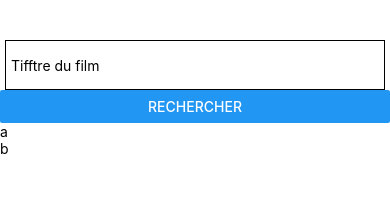
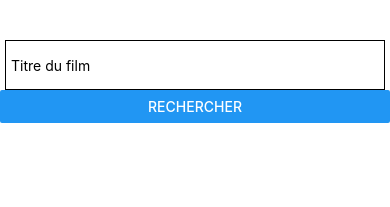
Before and after one commit to K0d1Lu/moviesandme, a React Native app: screen / in a window 390 px wide. Shown: the top 207 px of the page. Built offline with nearby package versions, Linux system fonts and the light colour scheme.

Commit message:
handle main view - search, infinite scroll, waiting status

```diff
--- a/components/search.js
+++ b/components/search.js
@@ -1,15 +1,75 @@
 import React, { Component } from 'react';
-import { View, TextInput, Button, FlatList, Text, StyleSheet } from 'react-native'
+import { View, TextInput, Button, FlatList, ActivityIndicator, Text, StyleSheet } from 'react-native'
+import FilmItem from './filmtems'
+import { getFilmSearch } from '../api/TMDBApi';
 
 export default class Search extends Component {
+  constructor(props) {
+    super(props);
+    this.query = '';
+    this.state = { defaultText: '', loading: false };
+  }
+
+  _keyExtractor = (item, index) => index + item.id.toString();
+
+  _changeText(text) {
+    this.query = text
+    this.textHasChanged = true;
+  }
+
+  _updateFilms(force) {
+    if (!this.query || (this.page === this.maxPage && !this.textHasChanged) || (!this.textHasChanged && !force)) return;
+
+    if (this.textHasChanged) {
+      this.page = 1;
+      this.maxPage = null;
+      this.textHasChanged = false;
+      this.setState({ films: []});
+    }
+
+    this.setState({ loading: true})
+
+    getFilmSearch(this.query, this.page)
+      .then( data => {
+        this.setState({
+          films: [...this.state.films, ...data.results],
+          loading: false,
+          defaultText: data.results.length ? '' : 'Acun résultat'
+        })
+
+        if (!this.maxPage) this.maxPage = data.total_pages;
+        if (this.page !== this.maxPage) this.page++;
+      })
+  }
+
+  _displayLoading() {
+    if (this.state.loading) {
+      return (
+        <View style={styles.loading_container}>
+          <ActivityIndicator size='large' />
+        </View>
+      )
+    }
+  }
+
   render() {
     return (
       <View style={styles.main_container}>
-        <TextInput style={styles.textinput} placeholder='Tifftre du film'/>
-        <Button title='Rechercher' onPress={() => {}}/>
+        <TextInput
+          style={styles.textinput}
+          placeholder='Titre du film'
+          onChangeText={text => this._changeText(text) }
+          onSubmitEditing={() => this._updateFilms()}
+        />
+        <Button title='Rechercher' onPress={() => this._updateFilms() }/>
+        <Text>{this.state.defaultText}</Text>
+        {this._displayLoading()}
         <FlatList
-          data={[{key: 'a'}, {key: 'b'}]}
-          renderItem={({item}) => <Text>{item.key}</Text>}
+          data={this.state.films}
+          keyExtractor={ this._keyExtractor }
+          renderItem={({item}) => <FilmItem film={item} />}
+          onEndReachedThreshold={0.5}
+          onEndReached={() => this._updateFilms(true)}
         />
       </View>
     );
@@ -20,6 +80,15 @@ const styles = StyleSheet.create({
   main_container: {
     marginTop: 40
   },
+  loading_container: {
+    position: 'absolute',
+    left: 0,
+    right: 0,
+    top: 130,
+    bottom: 0,
+    alignItems: 'center',
+    justifyContent: 'center'
+  },
   textinput: {
     marginLeft: 5,
     marginRight: 5,
```
